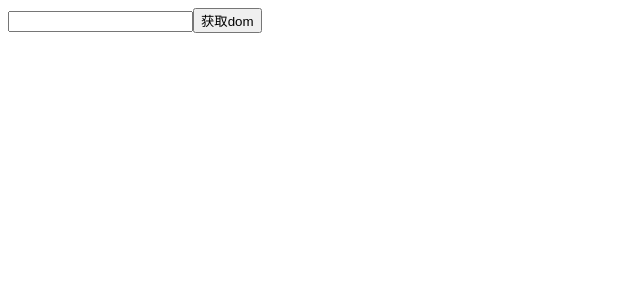
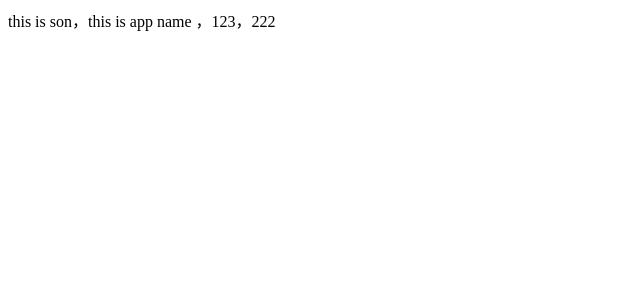
Before and after one commit to lan-sheng/react-basic, a React (Create React App) app: page / in a window 1280 px wide. Shown: the top 300 px of the page, without its empty margins (0-640 px from the left). Built offline with nearby package versions, Linux system fonts and the light colour scheme.

Commit message:
父传子

```diff
--- a/src/App.js
+++ b/src/App.js
@@ -1,14 +1,18 @@
-import { useRef } from 'react'
-
+function Son(props) {
+  console.log('props: ', props)
+  return (
+    <div>
+      this is son，{props.name}，{props.child}，{props.children}
+    </div>
+  )
+}
 function App() {
-  const inputRef = useRef(null)
-  const showDom = () => {
-    console.log(inputRef.current)
-  }
+  const name = 'this is app name '
   return (
     <div className="App">
-      <input type="text" ref={inputRef} />
-      <button onClick={showDom}>获取dom</button>
+      <Son name={name} age={18} isTrue={false} list={['vue', 'react']} cb={() => console.log(1)} child={<span>123</span>} >
+        <span>222</span>
+      </Son>
     </div>
   )
 }
```
